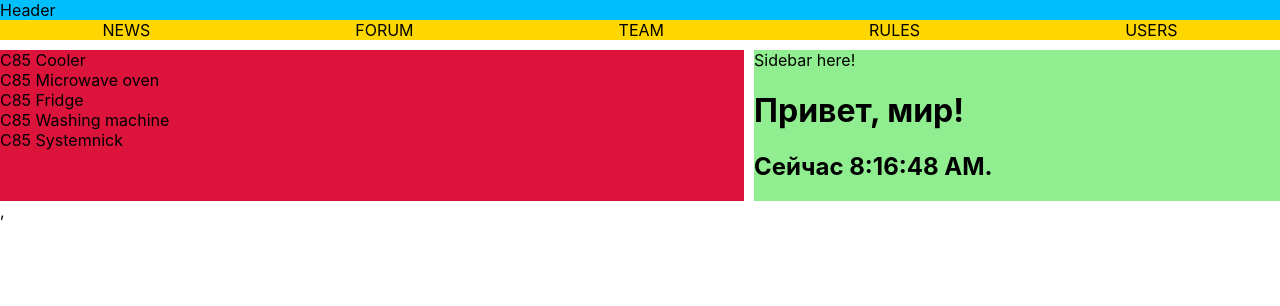
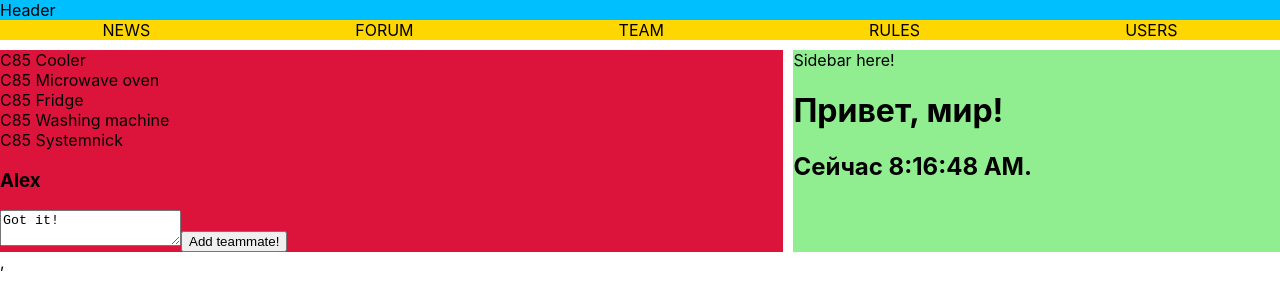
Before and after one commit to weltkind6/Forum, a React (Create React App) app: page /team in a window 1280 px wide. Shown: the top 306 px of the page. Built offline with nearby package versions, Linux system fonts and the light colour scheme.

Commit message:
add post/flux

```diff
--- a/src/App.js
+++ b/src/App.js
@@ -17,7 +17,7 @@ function App(props) {
             <div className='main-content'>
                 <Route path='/news' render={() => <News news={props.state.dataFromBook}/>}/>
                 <Route path='/forum'
-                       render={() => <Forum data={props.state.comment}/>}/>
+                       render={() => <Forum data={props.state.comment} addNewPost={props.addNewPost} newPostText={props.state.newPostText}/>}/>
                 <Route path='/team' render={() => <Team team={props.state.forumsTeam}/>}/>
                 <Route path='/rules' render={() => <RulesContainer rules={props.state.rules} state={props.state.dataFromBook}/>}/>
                 <Route path='/users' render={() => <Users/>}/>
--- a/src/Components/Forum/Forum.js
+++ b/src/Components/Forum/Forum.js
@@ -1,5 +1,7 @@
 import React from 'react'
 import UserInfo from "./UserInfo/UserInfo";
+import {onNewPostChange} from "../../Redux/state";
+
 
 /*
 function formatDate(date) {
@@ -16,12 +18,19 @@ const Forum = (props) => {
     }
     const addPost = () => {
         let text = newPostText.current.value
+
+        props.addNewPost(text)
+    }
+    const onPostChange = () => {
+        let text = newPostText.current.value
+        console.log(text)
+        onNewPostChange(text)
     }
     return (
         <div>
             <Comment ifnoData={props.data} userData={props.data}/>
             <div>
-                <div><textarea ref={newPostText} onKeyDown={onKeyDown}/></div>
+                <div><textarea ref={newPostText} onKeyDown={onKeyDown} value={props.newPostText} onChange={onPostChange}/></div>
                 <div><button onClick={addPost} >Got it!</button></div>
             </div>
         </div>
--- a/src/Components/Forum/UserInfo/UserInfo.js
+++ b/src/Components/Forum/UserInfo/UserInfo.js
@@ -1,9 +1,9 @@
 import  React from  'react'
-import Avatar from "../Avatar/Avatar";
+import Avatar from "./Avatar/Avatar";
 
 
 const UserInfo = (props) => {
-    let ava = props.uzer.map(a => <Avatar info={a.avatarUrl} alt={a.name}/>)
+    let ava = props.uzer.map(a => <div><Avatar info={a.avatarUrl} alt={a.name}/></div>)
     //Вообщем тут при мар пропсы в info и все такое не нужны.
     return (
         <div className="UserInfo">
--- a/src/Components/Team/Team.js
+++ b/src/Components/Team/Team.js
@@ -1,11 +1,45 @@
 import React from 'react'
 import styles from './Team.module.css'
 
+/*
 const Team = (props) => {
     const teamLineUp = props.team.map((item)=> <div key={item.id}>{item.name}</div>)
     return (
         <div>{teamLineUp}</div>
     )
+}*/
+
+
+class Team extends React.Component {
+
+    constructor(props) {
+        super(props);
+        this.state = {
+            name: 'Alex'
+        }
+        this.handleClick = this.handleClick.bind(this)
+    }
+    handleClick() {
+        this.setState({
+            name: 'Ilay'
+        })
+    }
+
+    render() {
+        const addNewTeamer = React.createRef()
+        const teamLineUp = this.props.team.map((item) => <div key={item.id}>{item.name}</div>)
+
+        return (
+            <div>
+                <div>{teamLineUp}</div>
+                <div>
+                    <h3>{this.state.name}</h3>
+                    <textarea value='Got it!' ref={addNewTeamer}/>
+                    <button onClick={this.handleClick}>Add teammate!</button>
+                </div>
+            </div>
+        )
+    }
 }
 
 export default Team
--- a/src/Redux/state.js
+++ b/src/Redux/state.js
@@ -1,4 +1,7 @@
-let data = {
+import {rerenderEntireThree} from "../render";
+
+
+const data = {
     comment: [
         {date: new Date(),  text: 'I hope you enjoy learning React!', name: 'Hello Kitty', avatarUrl: 'https://placekitten.com/g/64/64'},
         {date: new Date(),  text: 'I hope you enjoy learning React!', name: 'Hello Kitty', avatarUrl: 'https://placekitten.com/g/64/64'},
@@ -6,7 +9,7 @@ let data = {
         {date: new Date(),  text: 'I hope you enjoy learning React!', name: 'Hello Kitty', avatarUrl: 'https://placekitten.com/g/64/64'},
         {date: new Date(),  text: 'I hope you enjoy learning React!', name: 'Hello Kitty', avatarUrl: 'https://placekitten.com/g/64/64'},
     ],
-
+    newPostText: '',
     forumsTeam: [
         {name: 'C85 Cooler', id: 1},
         {name: 'C85 Microwave oven', id: 2},
@@ -40,5 +43,23 @@ let data = {
 
 }
 
+export const addNewPost = () => {
+    const newPost = {
+        date: new Date(),
+        text: data.newPostText,
+        name: 'Hello Kitty2',
+        avatarUrl: 'https://avatarfiles.alphacoders.com/893/thumb-89303.gif'
+    }
+    data.comment.push(newPost)
+    data.newPostText = ''
+    rerenderEntireThree(data)
+}
+
+window.data = data
+export const onNewPostChange = (newText) => {
+    data.newPostText = newText
+    rerenderEntireThree(data)
+}
+
 
 export default data
--- a/src/index.js
+++ b/src/index.js
@@ -1,20 +1,10 @@
 import React from 'react';
-import ReactDOM from 'react-dom';
 import './index.css';
-import App from './App';
 import reportWebVitals from './reportWebVitals';
-import {BrowserRouter} from "react-router-dom";
+import {rerenderEntireThree} from "./render";
 import data from "./Redux/state";
 
-ReactDOM.render(
-    <BrowserRouter>
-        <React.StrictMode>
-            <App state={data}/>
-        </React.StrictMode>,
-    </BrowserRouter>,
-        document.getElementById('root')
-
-);
+rerenderEntireThree(data)
 
 // If you want to start measuring performance in your app, pass a function
 // to log results (for example: reportWebVitals(console.log))
--- a/src/render.js
+++ b/src/render.js
@@ -4,13 +4,14 @@ import './index.css';
 import App from './App';
 import reportWebVitals from './reportWebVitals';
 import {BrowserRouter} from "react-router-dom";
-import data from "./Redux/state";
+import {addNewPost} from "./Redux/state";
 
-export const rerenderEntireThree = () => {
+
+export const rerenderEntireThree = (data) => {
     ReactDOM.render(
         <BrowserRouter>
             <React.StrictMode>
-                <App state={data}/>
+                <App state={data} addNewPost={addNewPost}/>
             </React.StrictMode>,
         </BrowserRouter>,
         document.getElementById('root')
```
Also changed, not shown: src/Components/Forum/UserInfo/Avatar/Avatar.js (renamed from src/Components/Forum/Avatar/Avatar.js), 1 other file (tests, documents, lock files or other folders).
